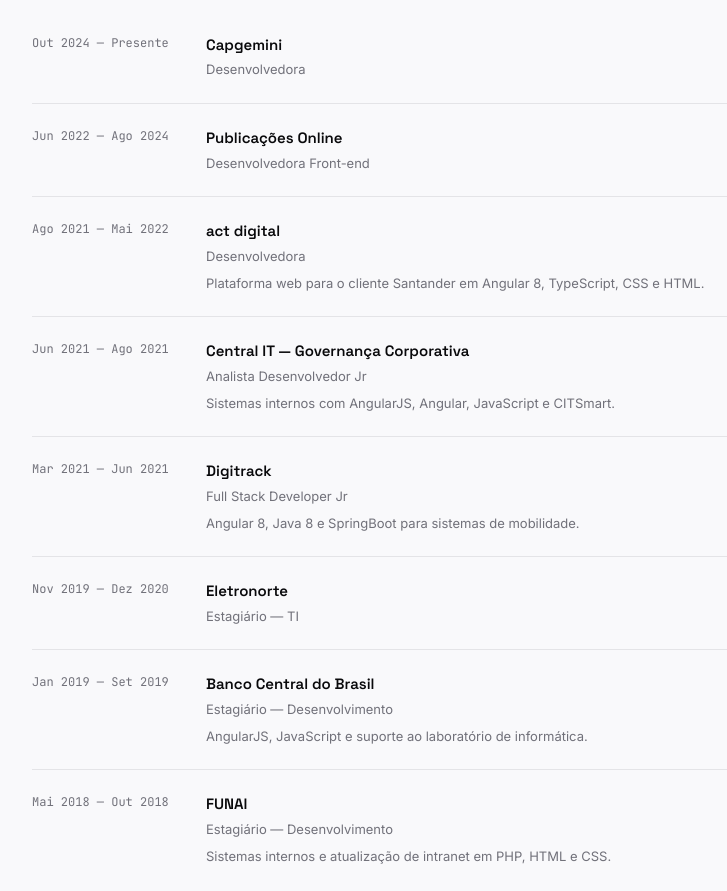
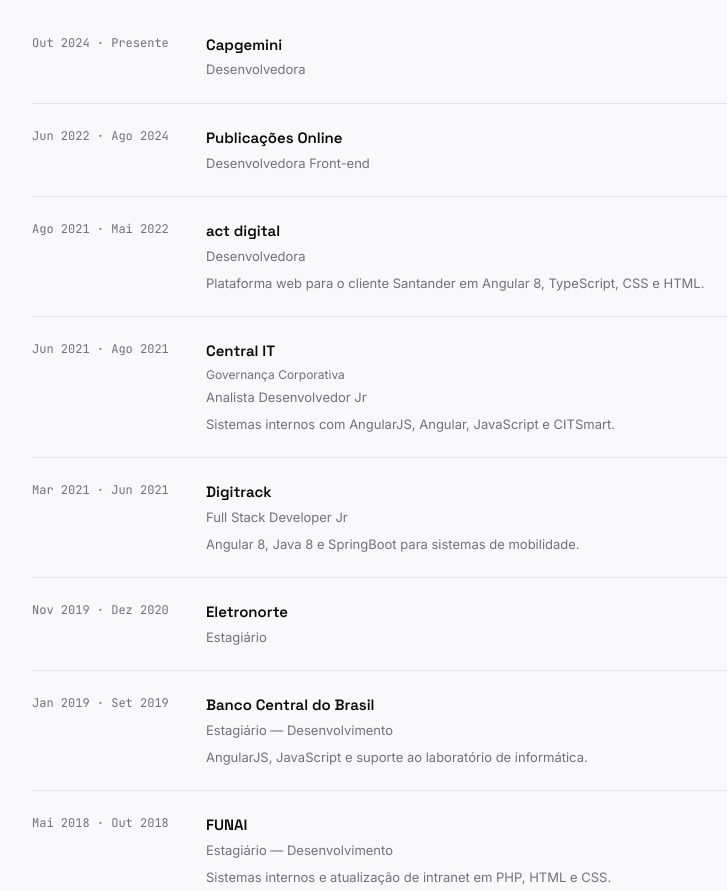
Before and after one commit to tatiane-lab/tatiane-lab.github.io, a plain HTML site: page index.html in a window 1280 px wide. Shown: the part 1843-2734 px from the top of the page, without its empty margins (138-865 px from the left). Drawn offline with Linux system fonts and the light colour scheme.

Commit message:
fix: remove em dashes, add notranslate meta, fix act digital

```diff
--- a/index.html
+++ b/index.html
@@ -1,5 +1,7 @@
 <title>Tatiane Bezerra</title>
 <meta name="claude:viewport-fit-sides" content="cover">
+<meta name="google" content="notranslate">
+<meta http-equiv="content-language" content="pt-BR">
 <link rel="stylesheet" href="https://fonts.googleapis.com/css2?family=Space+Grotesk:wght@400;500;600;700&family=Inter:wght@400;500&family=JetBrains+Mono:wght@400;500&display=swap">
 
 <style>
@@ -200,7 +202,7 @@ svg { flex-shrink: 0 }
   <header class="hero">
     <div class="hero-eye">Angular Developer · Front-end Engineer</div>
     <h1 class="hero-name">Tatiane Bezerra</h1>
-    <p class="hero-sub">Software Engineer — TypeScript · Angular · RxJS &nbsp;·&nbsp; Taguatinga, DF</p>
+    <p class="hero-sub">Software Engineer · TypeScript · Angular · RxJS &nbsp;·&nbsp; Taguatinga, DF</p>
     <p class="hero-bio">
       Desenvolvedora Front-end especializada em Angular, com atuação em projetos de grande porte — de plataformas bancárias (Santander) a aplicações para ATMs. Foco em código limpo, acessibilidade e arquitetura escalável com as APIs mais recentes do ecossistema Angular.
     </p>
@@ -319,31 +321,32 @@ svg { flex-shrink: 0 }
     <h2 class="s-title">Trajetória Profissional</h2>
     <div class="timeline">
       <div class="ti">
-        <div class="t-period">Out 2024 — Presente</div>
+        <div class="t-period">Out 2024 · Presente</div>
         <div><div class="t-co">Capgemini</div><div class="t-role">Desenvolvedora</div></div>
       </div>
       <div class="ti">
-        <div class="t-period">Jun 2022 — Ago 2024</div>
+        <div class="t-period">Jun 2022 · Ago 2024</div>
         <div><div class="t-co">Publicações Online</div><div class="t-role">Desenvolvedora Front-end</div></div>
       </div>
       <div class="ti">
-        <div class="t-period">Ago 2021 — Mai 2022</div>
+        <div class="t-period">Ago 2021 · Mai 2022</div>
         <div>
-          <div class="t-co">act digital</div>
+          <div class="t-co" translate="no">act digital</div>
           <div class="t-role">Desenvolvedora</div>
           <div class="t-desc">Plataforma web para o cliente Santander em Angular 8, TypeScript, CSS e HTML.</div>
         </div>
       </div>
       <div class="ti">
-        <div class="t-period">Jun 2021 — Ago 2021</div>
+        <div class="t-period">Jun 2021 · Ago 2021</div>
         <div>
-          <div class="t-co">Central IT — Governança Corporativa</div>
+          <div class="t-co">Central IT</div>
+          <div class="t-role" style="font-size:12px;margin-top:1px">Governança Corporativa</div>
           <div class="t-role">Analista Desenvolvedor Jr</div>
           <div class="t-desc">Sistemas internos com AngularJS, Angular, JavaScript e CITSmart.</div>
         </div>
       </div>
       <div class="ti">
-        <div class="t-period">Mar 2021 — Jun 2021</div>
+        <div class="t-period">Mar 2021 · Jun 2021</div>
         <div>
           <div class="t-co">Digitrack</div>
           <div class="t-role">Full Stack Developer Jr</div>
@@ -351,11 +354,11 @@ svg { flex-shrink: 0 }
         </div>
       </div>
       <div class="ti">
-        <div class="t-period">Nov 2019 — Dez 2020</div>
-        <div><div class="t-co">Eletronorte</div><div class="t-role">Estagiário — TI</div></div>
+        <div class="t-period">Nov 2019 · Dez 2020</div>
+        <div><div class="t-co">Eletronorte</div><div class="t-role">Estagiário</div></div>
       </div>
       <div class="ti">
-        <div class="t-period">Jan 2019 — Set 2019</div>
+        <div class="t-period">Jan 2019 · Set 2019</div>
         <div>
           <div class="t-co">Banco Central do Brasil</div>
           <div class="t-role">Estagiário — Desenvolvimento</div>
@@ -363,7 +366,7 @@ svg { flex-shrink: 0 }
         </div>
       </div>
       <div class="ti">
-        <div class="t-period">Mai 2018 — Out 2018</div>
+        <div class="t-period">Mai 2018 · Out 2018</div>
         <div>
           <div class="t-co">FUNAI</div>
           <div class="t-role">Estagiário — Desenvolvimento</div>
```
